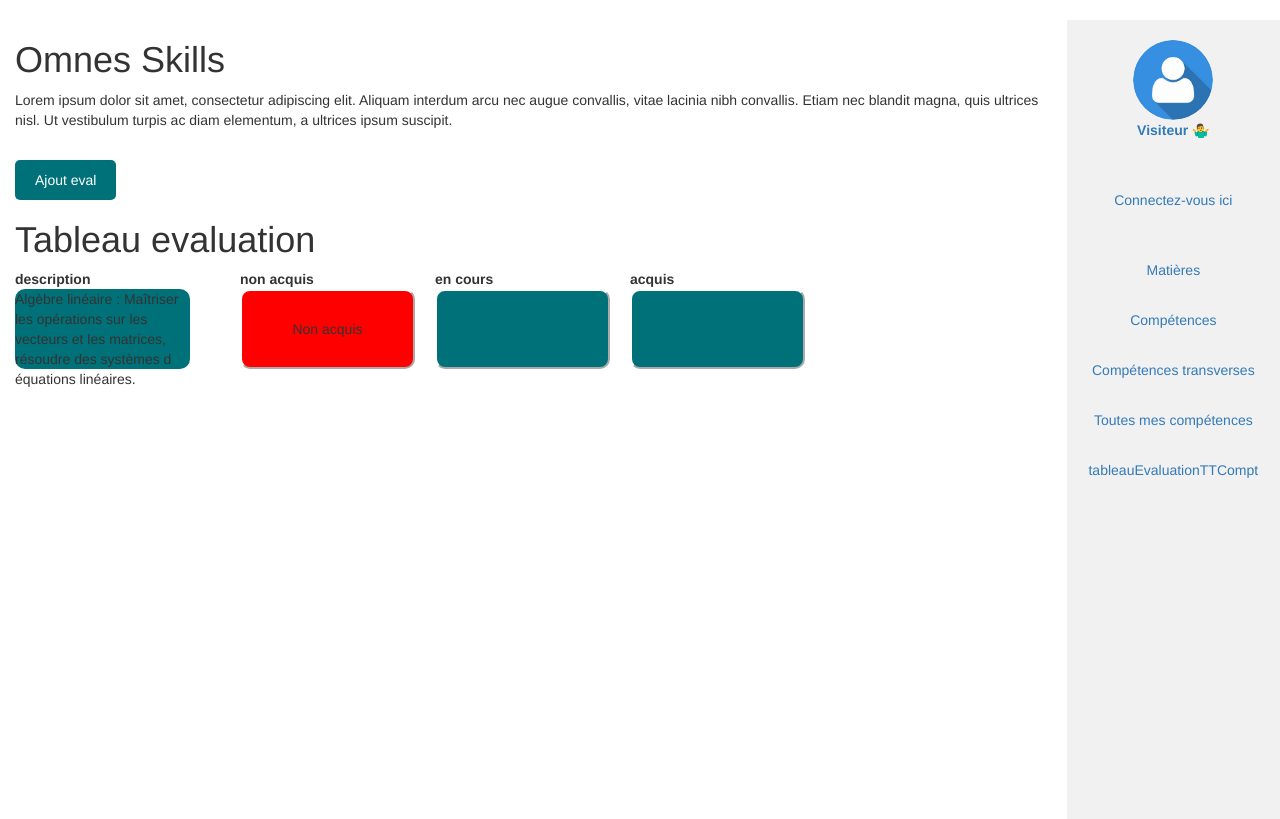
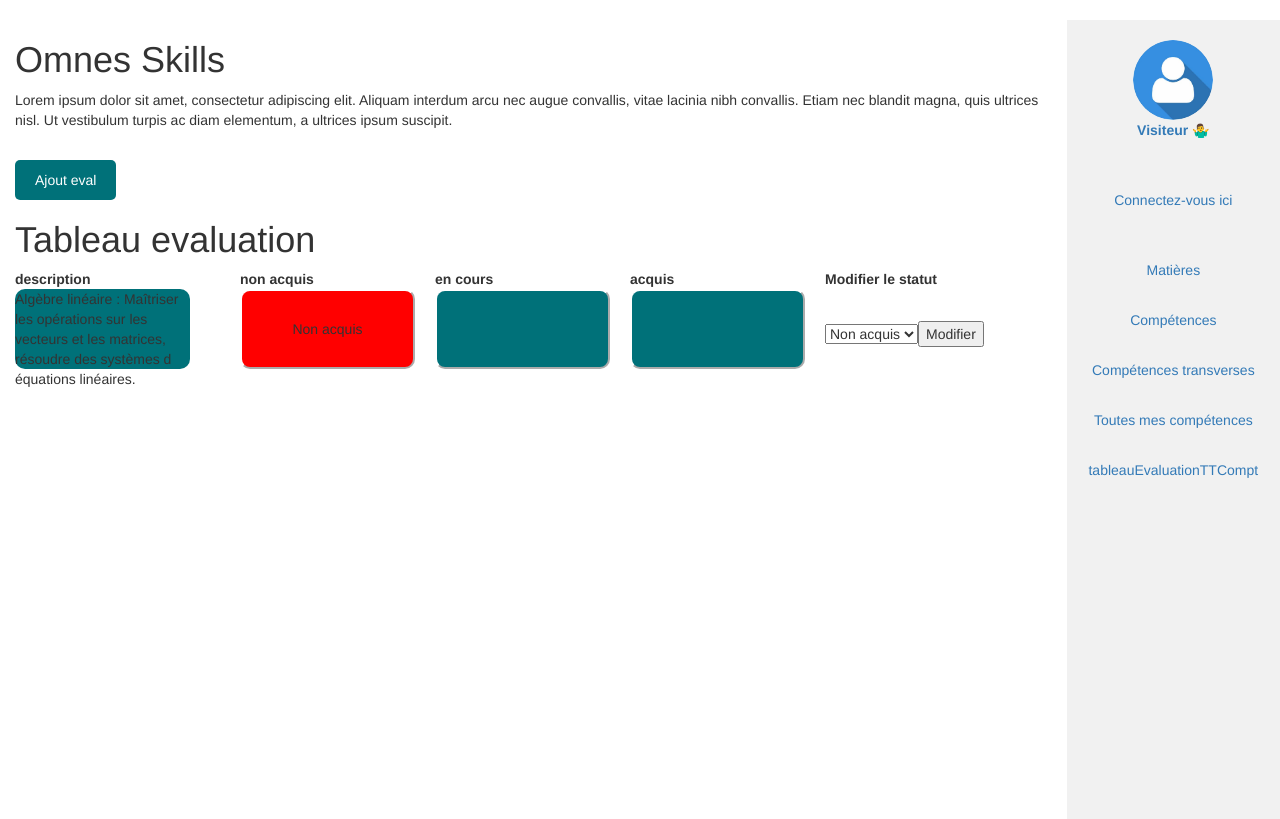
Before and after one commit to laurentdebize-ece/projet-web-dynamique-groupe_1_i, a PHP site: page /pageCompetences.php in a window 1280 px wide. Shown: the part 52-871 px from the top of the page. Run offline with PHP 8.4, Linux system fonts and the light colour scheme; data comes from the database, SQL or seed files in the repository; tables that the repository leaves empty hold one stand-in row (values such as "Sample post").

Commit message:
ajout posibilité de modifier le statut dans TableauEvalutation.php

```diff
--- a/TableauEvalutation.php
+++ b/TableauEvalutation.php
@@ -1,11 +1,28 @@
+
 <?php
-
 $connexion = mysqli_connect("localhost", "root", "root", "omnes myskills");
-$data = mysqli_query($connexion, "SELECT autoevaluations.statut, competences.description FROM autoevaluations JOIN competences ON autoevaluations.id_competence = competences.id");
+$data = mysqli_query($connexion, "SELECT autoevaluations.statut, autoevaluations.id, autoevaluations.id_competence ,competences.description FROM autoevaluations JOIN competences ON autoevaluations.id_competence = competences.id
+                                        JOIN matieres_competences ON matieres_competences.id_competence = competences.id");
 $nb_lignes = mysqli_num_rows($data);
 
+if ($_SERVER["REQUEST_METHOD"] == "POST" && isset($_POST["evaluation_id"], $_POST["new_status"])) {
+    $connexion = mysqli_connect("localhost", "root", "root", "omnes myskills");
+
+    $evaluation_id = $_POST["evaluation_id"];
+    $new_status = $_POST["new_status"];
+
+    $query = "UPDATE autoevaluations SET statut='$new_status' WHERE id='$evaluation_id'";
+    if (mysqli_query($connexion, $query)) {
+        echo "Statut de l'évaluation mis à jour avec succès.";
+    } else {
+        echo "Erreur lors de la mise à jour du statut de l'évaluation: " . mysqli_error($connexion);
+    }
+    header("Location: pageCompetences.php");}
+
+
+
 echo "<table>";
-echo "<tr><th>description</th><th>non acquis</th><th>en cours</th><th>acquis</th></tr>";
+echo "<tr><th>description</th><th>non acquis</th><th>en cours</th><th>acquis</th><th>Modifier le statut</th></tr>";
 while ($ligne = mysqli_fetch_assoc($data)) {
     echo "<tr>";
     echo "<td><div class='rectanglePourCmpListe'>" . $ligne['description'] . "</div></td>";
@@ -24,6 +41,17 @@ while ($ligne = mysqli_fetch_assoc($data)) {
     } else {
         echo "<td><button class='rectanglePourCmp'></button></td>";
     }
+    echo "<td>";
+    echo "<form method='post'>";
+    echo "<input type='hidden' name='evaluation_id' value='" . $ligne['id'] . "'>";
+    echo "<select name='new_status'>";
+    echo "<option value='non_acquis' " . (($ligne["statut"] == "non_acquis") ? "selected" : "") . ">Non acquis</option>";
+    echo "<option value='en_cours' " . (($ligne["statut"] == "en_cours") ? "selected" : "") . ">En cours</option>";
+    echo "<option value='acquis' " . (($ligne["statut"] == "acquis") ? "selected" : "") . ">Acquis</option>";
+    echo "</select>";
+    echo "<input type='submit' value='Modifier'>";
+    echo "</form>";
+    echo "</td>";
     echo "</tr>";
 }
 echo "</table>";
```
